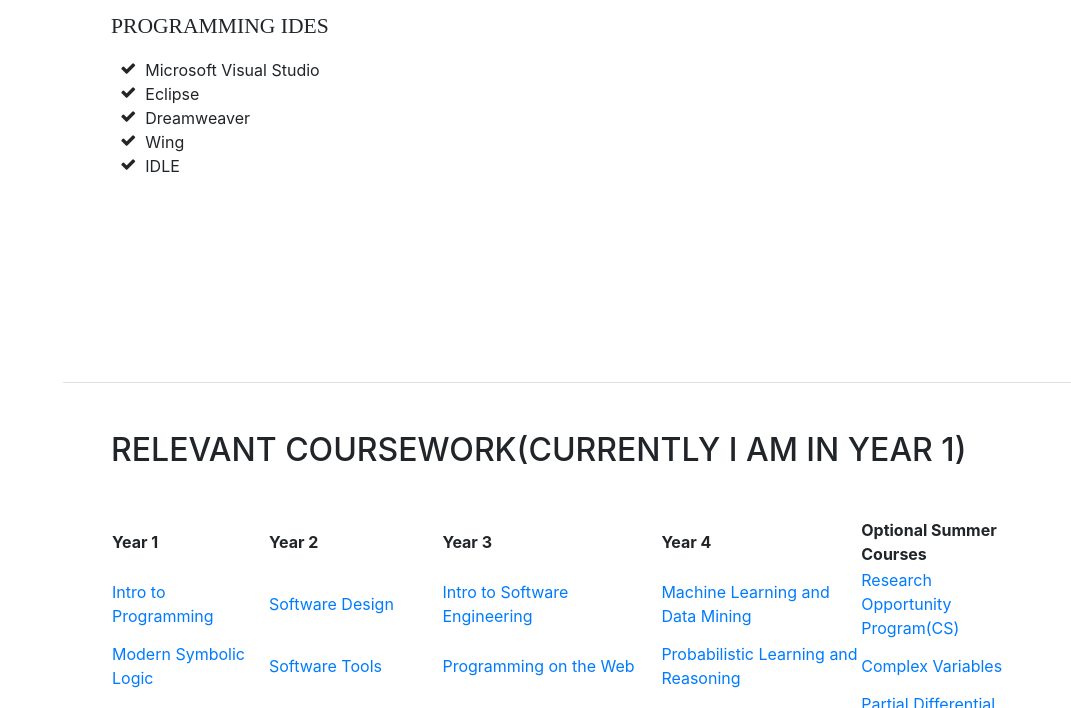
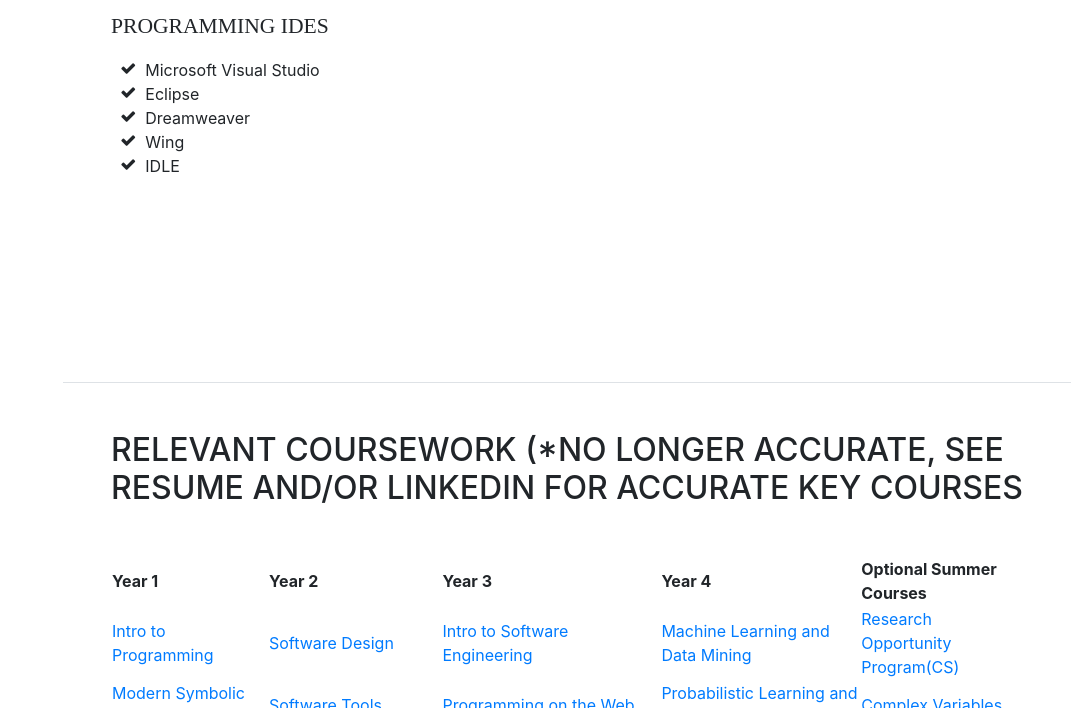
Before and after one commit to MatthewWebster10/Personal-Website, a website with bundled scripts: page personal website/index.html in a window 1280 px wide. Shown: the part 2817-3525 px from the top of the page, without its empty margins (209-1280 px from the left). Built offline with nearby package versions, Linux system fonts and the light colour scheme; a web font is replaced by a local one.

Commit message:
Making important notice

```diff
--- a/personal website/index.html
+++ b/personal website/index.html
@@ -190,7 +190,7 @@
 	<section class = "resume-section p-3 p-lg-5 d-flex flex-column" id = "relevant_coursework">
 	<div class="my-auto">
 		<table>
-  	<h2 class="mb-5">Relevant CourseWork(Currently I am in year 1)</h2>
+  	<h2 class="mb-5">Relevant CourseWork (*No Longer Accurate, see Resume and/or LinkedIn for Accurate Key Courses</h2>
  	 <tbody>
     <tr>
       <th scope="col">Year 1</th>
```
